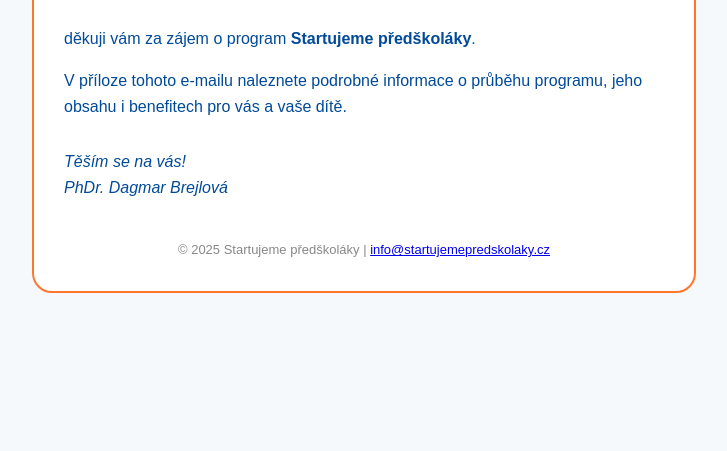
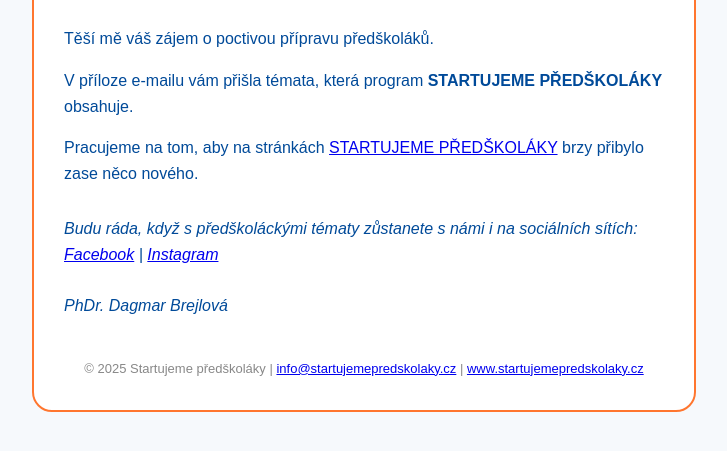
Before and after one commit to brejlpat/psycho_web_app, a FastAPI app: template templates/email_template.html in a window 1280 px wide. Shown: the part 128-579 px from the top of the page, without its empty margins (276-1003 px from the left). Run offline with FastAPI, Linux system fonts and the light colour scheme; the template is opened without the code that fills it, so the values that code supplies are empty.

Commit message:
email edit

```diff
--- a/templates/email_template.html
+++ b/templates/email_template.html
@@ -49,20 +49,26 @@
         <h1>Dobrý den {{ name }},</h1>
 
         <p>
-            děkuji vám za zájem o program <strong>Startujeme předškoláky</strong>.
+            Těší mě váš zájem o poctivou přípravu předškoláků.
         </p>
         <p>
-            V příloze tohoto e-mailu naleznete podrobné informace o průběhu programu, jeho obsahu i benefitech
-            pro vás a vaše dítě.
+            V příloze e-mailu vám přišla témata, která program <strong>STARTUJEME PŘEDŠKOLÁKY</strong> obsahuje.
         </p>
+        <p>
+            Pracujeme na tom, aby na stránkách <a href="https://www.startujemepredskolaky.cz">STARTUJEME PŘEDŠKOLÁKY</a> brzy přibylo zase něco nového.
+        </p>
+        <em>
+
+        </em>
 
         <p class="signature">
-            Těším se na vás!<br>
+            Budu ráda, když s předškoláckými tématy zůstanete s námi i na sociálních sítích:<br>
+            <a href="https://www.facebook.com/startujemepredskolaky">Facebook</a> | <a href="https://www.instagram.com/startujemepredskolaky">Instagram</a><br><br>
             PhDr. Dagmar Brejlová<br>
         </p>
 
         <div class="footer">
-            © 2025 Startujeme předškoláky | <a href="mailto:info@startujemepredskolaky.cz">info@startujemepredskolaky.cz</a>
+            © 2025 Startujeme předškoláky | <a href="mailto:info@startujemepredskolaky.cz">info@startujemepredskolaky.cz</a> | <a href="https://www.startujemepredskolaky.cz">www.startujemepredskolaky.cz</a><br>
         </div>
     </div>
 </body>
```
